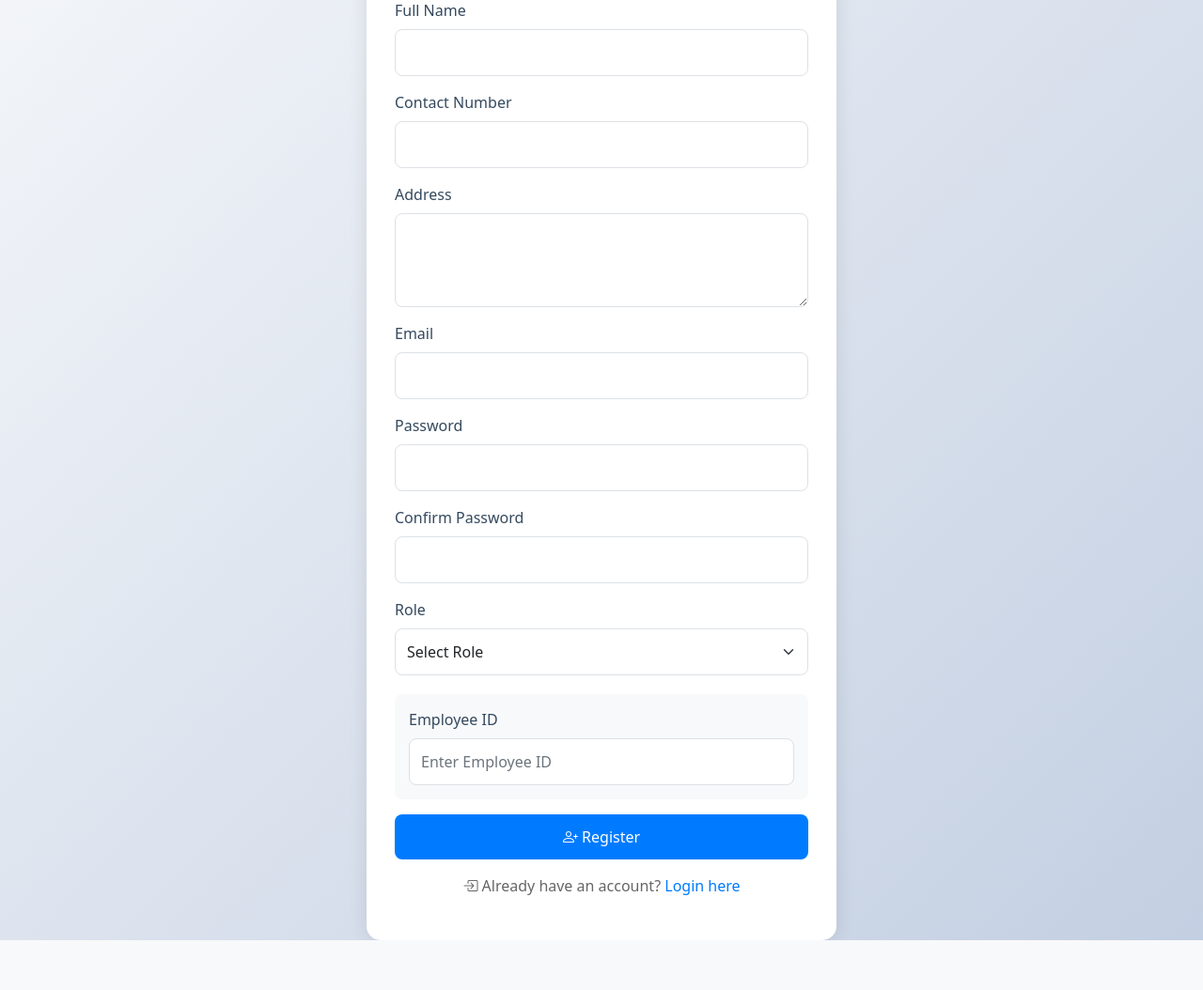
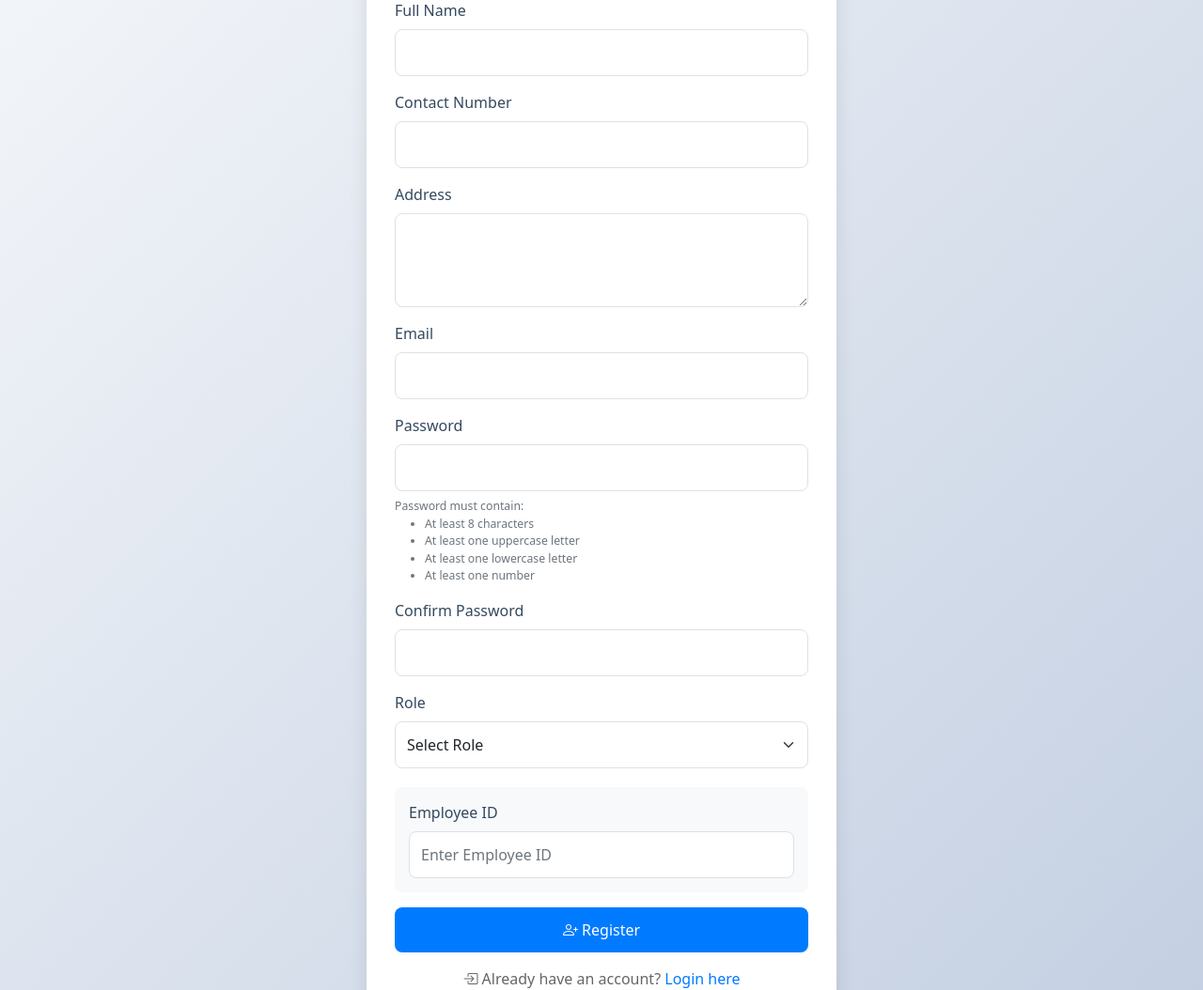
Before and after one commit to PaanAR/SalesSystems, a PHP site: page /registrationStaff.php in a window 1280 px wide. Shown: the part 157-1211 px from the top of the page at 94% size. Before the commit the page ends 1158 px from the top, so only its background shows below. Run offline with PHP 8.4, Linux system fonts and the light colour scheme; some libraries are stand-ins or nearby versions.

Commit message:
commit seven

```diff
--- a/registrationStaff.php
+++ b/registrationStaff.php
@@ -25,8 +25,13 @@ if ($_SERVER['REQUEST_METHOD'] === 'POST') {
     if ($password !== $confirm_password) {
         $error = "Passwords do not match.";
     } else {
-        // Check if Employee ID is valid (now required for all roles on this form)
-        if (empty($employee_id)) {
+        // Password validation
+        if (strlen($password) < 8 ||
+            !preg_match("/[A-Z]/", $password) ||
+            !preg_match("/[a-z]/", $password) ||
+            !preg_match("/[0-9]/", $password)) {
+            $error = "Password must contain at least 8 characters, one uppercase letter, one lowercase letter, and one number.";
+        } else if (empty($employee_id)) {
             $error = "Employee ID is required.";
         } else {
             // Check if the Employee ID and Full Name match and are not assigned
@@ -238,5 +243,45 @@ if ($_SERVER['REQUEST_METHOD'] === 'POST') {
         </div>
     </div>
     <script src="https://cdn.jsdelivr.net/npm/bootstrap@5.1.3/dist/js/bootstrap.bundle.min.js"></script>
+    <script>
+    document.querySelector('form').addEventListener('submit', function(e) {
+        const password = document.querySelector('input[name="password"]').value;
+        const confirmPassword = document.querySelector('input[name="confirm_password"]').value;
+
+        // Password validation
+        const hasUpperCase = /[A-Z]/.test(password);
+        const hasLowerCase = /[a-z]/.test(password);
+        const hasNumber = /[0-9]/.test(password);
+        const isLongEnough = password.length >= 8;
+
+        if (!hasUpperCase || !hasLowerCase || !hasNumber || !isLongEnough) {
+            e.preventDefault();
+            alert('Password must contain:\n- At least 8 characters\n- At least one uppercase letter\n- At least one lowercase letter\n- At least one number');
+            return;
+        }
+
+        if (password !== confirmPassword) {
+            e.preventDefault();
+            alert('Passwords do not match');
+            return;
+        }
+    });
+
+    // Add password requirements hint
+    const passwordInput = document.querySelector('input[name="password"]');
+    const requirementsHint = document.createElement('div');
+    requirementsHint.className = 'form-text text-muted';
+    requirementsHint.innerHTML = `
+        <small>Password must contain:
+            <ul>
+                <li>At least 8 characters</li>
+                <li>At least one uppercase letter</li>
+                <li>At least one lowercase letter</li>
+                <li>At least one number</li>
+            </ul>
+        </small>
+    `;
+    passwordInput.parentNode.insertBefore(requirementsHint, passwordInput.nextSibling);
+    </script>
 </body>
 </html>
```
Also changed, not shown: registration.php (+15 -1 lines).
